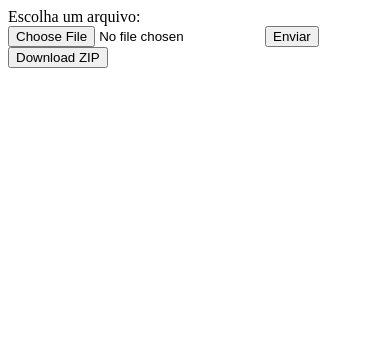
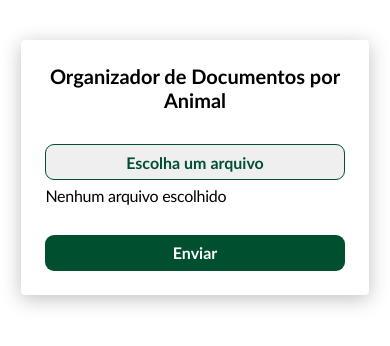
Before and after one commit to hannaletix/aliavet-bioquimicos, a Flask app: page / in a window 390 px wide. Shown: the top 346 px of the page. Run offline with Flask 3, Linux system fonts and the light colour scheme.

Commit message:
feat: addition of loading, success modal and mobile stylization

```diff
--- /dev/null
+++ b/static/css/styles.css
@@ -0,0 +1,191 @@
+body {
+  display: flex;
+  justify-content: center;
+  position: relative;
+}
+
+.aliavet-files-container {
+  width: 80%;
+  box-shadow: 0px 4px 20px 0px #00000040;
+  border-radius: 4px;
+  margin-top: 2rem;
+  padding: 24px;
+}
+
+.aliavet-files-container h1 {
+  font-family: Calibri;
+  font-size: 20px;
+  font-weight: 700;
+  line-height: 24px;
+  text-align: center;
+  margin: 0 auto 2rem;
+  display: block;
+}
+
+.aliavet-files-container button,
+#submitBtn {
+  font-family: Calibri;
+  font-size: 16px;
+  font-weight: 700;
+  line-height: 16px;
+  border-radius: 9px;
+  height: 36px;
+  cursor: pointer;
+  width: 100%;
+}
+
+#submitBtn {
+  width: 100%;
+  margin: 2rem 0 0;
+  background: #00502f;
+  border: none;
+  color: #fff;
+}
+
+#hiddenFileUpload {
+  display: none;
+}
+
+#fileUpload {
+  padding: 10px;
+  color: #00502f;
+  border: 1px solid #00502f;
+}
+
+#fileChosen {
+  font-family: Calibri;
+  font-size: 16px;
+  line-height: 15px;
+  letter-spacing: -0.27000072598457336px;
+  margin: 8px 0 0;
+  display: block;
+}
+
+#loading {
+  position: fixed;
+  z-index: 5555;
+  left: 0;
+  top: 0;
+  width: 100%;
+  height: 100vh;
+  overflow: auto;
+  background: rgba(49, 49, 49, 0.8);
+  display: none;
+}
+
+#loading > div {
+  position: absolute;
+  top: 50%;
+  left: 50%;
+  transform: translate(-50%, -50%);
+  border: 1px solid #888;
+  z-index: 6666;
+  background: #fff;
+  display: flex;
+  justify-content: center;
+  align-items: center;
+  border-radius: 50%;
+}
+
+.spinner-loading {
+  position: relative;
+  width: 100%;
+  height: 100%;
+  padding: 2rem;
+}
+
+.spinner-loading::before {
+  content: "";
+  position: absolute;
+  top: 0;
+  left: 0;
+  right: 0;
+  bottom: 0;
+  border: 6px solid #f8f8ff;
+  border-top-color: #00502f;
+  border-radius: 50%;
+  animation: spin 2s linear infinite;
+}
+
+@keyframes spin {
+  0% {
+    transform: rotate(0deg);
+  }
+  100% {
+    transform: rotate(360deg);
+  }
+}
+
+#loading img {
+  width: 9rem;
+}
+
+.modal {
+  display: none;
+  position: fixed;
+  z-index: 1;
+  left: 0;
+  top: 0;
+  width: 100%;
+  height: 100%;
+  overflow: auto;
+  background-color: rgb(0, 0, 0);
+  background-color: rgba(0, 0, 0, 0.4);
+}
+
+.modal-content {
+  background-color: #fefefe;
+  width: 76%;
+  margin: 2rem auto 0;
+  padding: 24px;
+  min-height: 15rem;
+  box-shadow: 0px 4px 20px 0px #00000040;
+  border-radius: 4px;
+  position: relative;
+}
+
+.close-button {
+  color: #000;
+  float: right;
+  font-size: 30px;
+  font-weight: bold;
+  position: absolute;
+  top: 8px;
+  right: 16px;
+}
+
+.close-button:hover,
+.close-button:focus {
+  color: black;
+  text-decoration: none;
+  cursor: pointer;
+}
+
+.modal-content p {
+  font-family: Calibri;
+  font-size: 16px;
+  line-height: 20px;
+  text-align: center;
+}
+
+.modal-content p:first-of-type {
+  color: #00502f;
+  font-weight: 700;
+  font-size: 17px;
+}
+
+.modal-content a {
+  font-family: Calibri;
+  font-size: 16px;
+  font-weight: 700;
+  color: #fff;
+  background: #00502f;
+  width: 180px;
+  height: 40px;
+  display: flex;
+  align-items: center;
+  justify-content: center;
+  text-decoration: none;
+  border-radius: 9px;
+  margin: 1.5rem auto 0;
+}
--- a/static/js/script.js
+++ b/static/js/script.js
@@ -1,19 +1,52 @@
 document.getElementById('submitBtn').addEventListener('click', function() {
+    document.getElementById('loading').style.display = 'block';
+
     var formData = new FormData();
-    formData.append('fileUpload', document.getElementById('fileUpload').files[0]);
+    formData.append('fileUpload', document.getElementById('hiddenFileUpload').files[0]);
 
     var xhr = new XMLHttpRequest();
     xhr.open('POST', '/upload', true);
 
     xhr.onload = function () {
+        document.getElementById('loading').style.display = 'none';
+
         if (xhr.status === 200) {
-            // Sucesso
-            document.getElementById('message').innerText = 'Arquivo enviado com sucesso!';
+            document.getElementById('modal').style.display = 'block';
         } else {
-            // Erro
-            document.getElementById('message').innerText = 'Falha no envio do arquivo.';
+            document.getElementById('modal').style.display = 'none';
         }
+    };
+
+    xhr.onerror = function () {
+        document.getElementById('loading').style.display = 'none';
+        document.getElementById('modal').style.display = 'none';
     };
 
     xhr.send(formData);
 });
+
+document.addEventListener('DOMContentLoaded', function() {
+    const customBtn = document.getElementById('fileUpload');
+    const realFileBtn = document.getElementById('hiddenFileUpload');
+    const customTxt = document.getElementById('fileChosen');
+
+    if (customBtn) {
+        customBtn.addEventListener('click', function() {
+            realFileBtn.click();
+        });
+    }
+
+    if (realFileBtn) {
+        realFileBtn.addEventListener('change', function() {
+            if (realFileBtn.value) {
+                customTxt.innerHTML = realFileBtn.value.match(/[\/\\]([\w\d\s\.\-\(\)]+)$/)[1]; // Extrai apenas o nome do arquivo
+            } else {
+                customTxt.innerHTML = 'Nenhum arquivo escolhido';
+            }
+        });
+    }
+});
+
+document.querySelector('.close-button').addEventListener('click', function() {
+    document.getElementById('modal').style.display = 'none';
+});
--- a/templates/upload.html
+++ b/templates/upload.html
@@ -1,19 +1,41 @@
 <!DOCTYPE html>
 <html>
 <head>
-    <title>Página Inicial</title>
+    <title>Aliavet Files</title>
     <script src="static/js/script.js" defer></script>
+    <link rel="stylesheet" href="/static/css/styles.css">
+    <meta name="viewport" content="width=device-width, initial-scale=1.0">
 </head>
 <body>
-    <form id="uploadForm" enctype="multipart/form-data">
-        <label for="fileUpload">Escolha um arquivo:</label>
-        <input type="file" id="fileUpload" name="fileUpload">
-        <input type="button" value="Enviar" id="submitBtn">
-    </form>
-    <div id="message"></div>
+    <div class="aliavet-files-container">
+        <h1>Organizador de Documentos por Animal</h1>
+        <form id="uploadForm" enctype="multipart/form-data">
+            <div>
+                <input type="file" id="hiddenFileUpload" accept=".doc,.docx" name="fileUpload"/>
+                <button id="fileUpload" type="button">Escolha um arquivo</button>
+                <span id="fileChosen">Nenhum arquivo escolhido</span>
+            </div>
 
-    <a href="/download_zip" download>
-        <button>Download ZIP</button>
-    </a>
+            <input type="button" value="Enviar" id="submitBtn">
+        </form>
+    </div>
+
+    <div id="modal" class="modal">
+        <div class="modal-content">
+            <span class="close-button">&times;</span>
+
+            <p>Arquivo enviado com sucesso!</p>
+            <p>Clique no botão abaixo para baixar um arquivo ZIP contendo os arquivos de todos os animais:</p>
+            <a href="/download_zip" download>Download ZIP</a>
+        </div>
+    </div>
+
+    <div id="loading">
+        <div>
+            <div class="spinner-loading">
+                <img alt="loading ícone" src="{{ url_for('static', filename='images/horse-loading.svg') }}" />
+            </div>
+        </div>
+    </div>
 </body>
 </html>
```
Also changed, not shown: static/images/horse-loading.svg (added), 1 other file.
